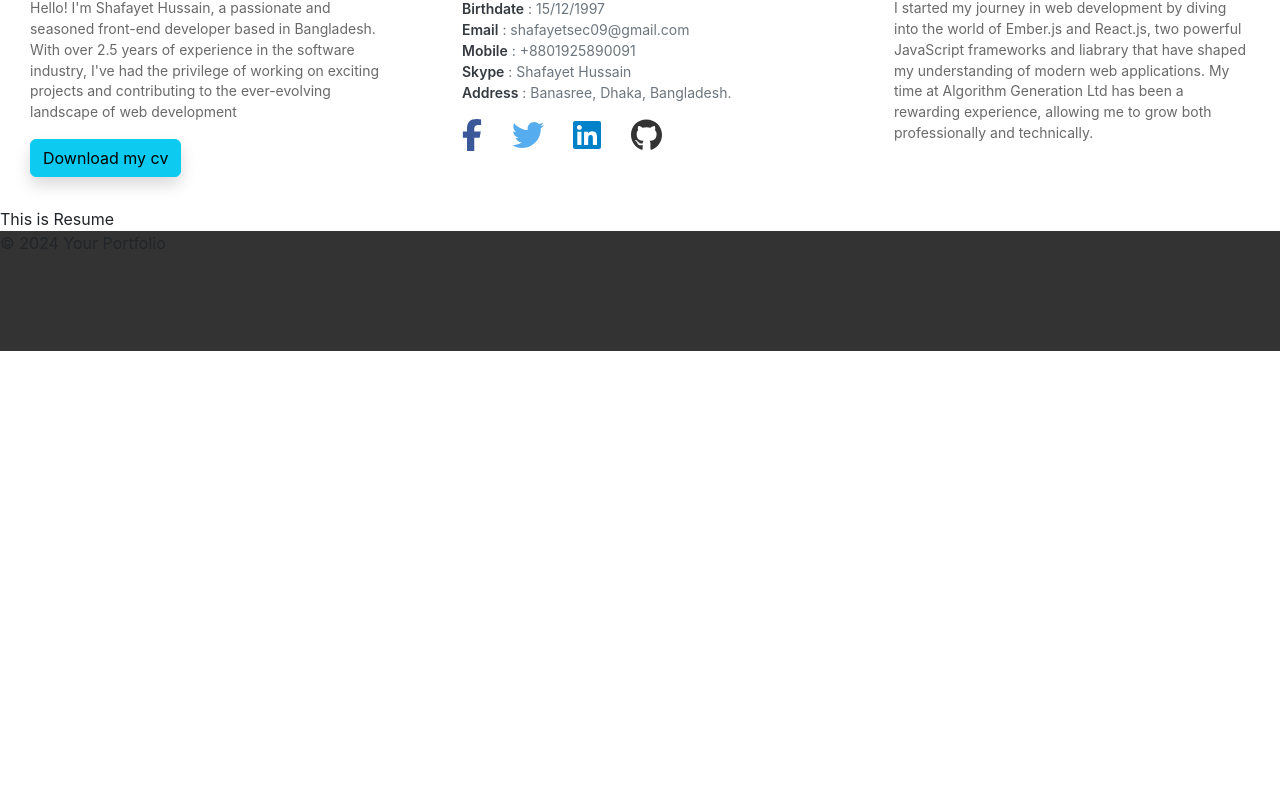
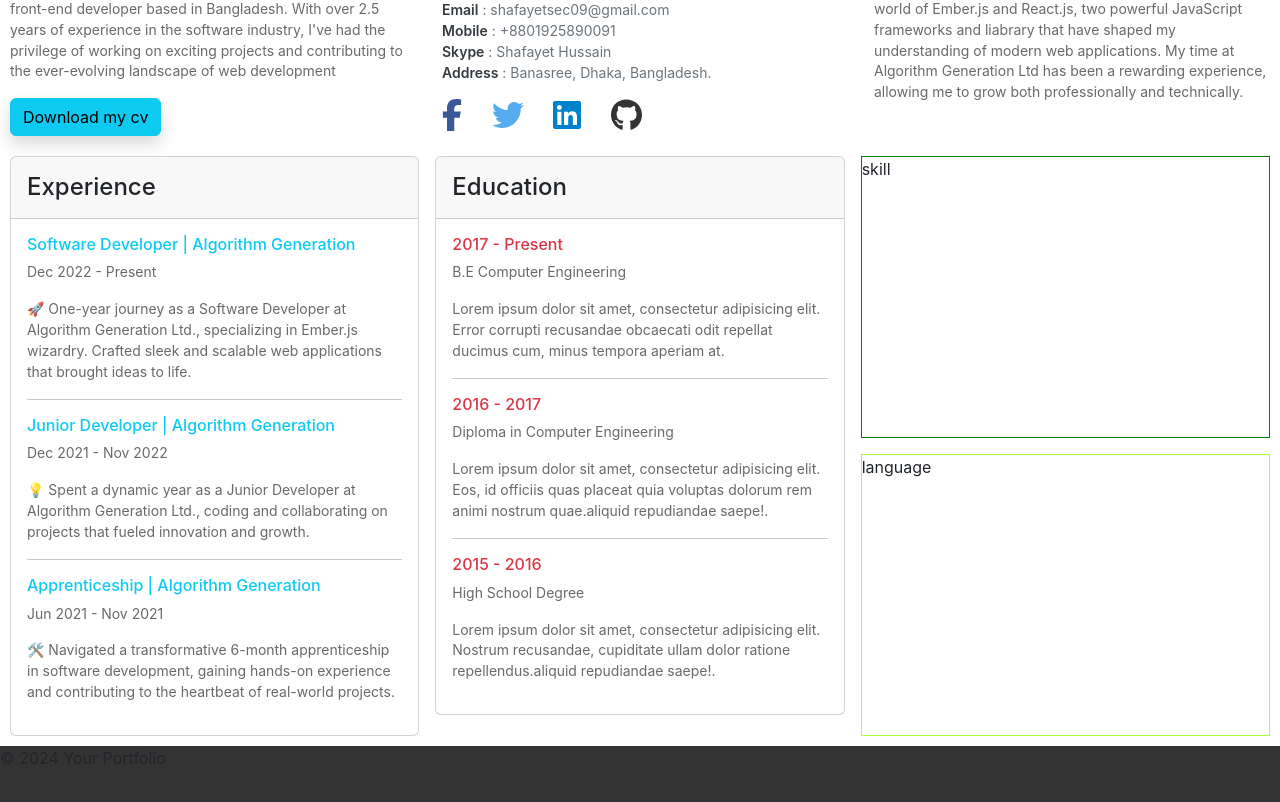
Before and after one commit to HussainShafayet/myportfolio, a React (Create React App) app: page /about in a window 1280 px wide. Shown: the part 932-1734 px from the top of the page. Before the commit the page ends 1283 px from the top, so only its background shows below. Built offline with nearby package versions, Linux system fonts and the light colour scheme.

Commit message:
resume experience update

```diff
--- a/src/components/maincontent/About.module.css
+++ b/src/components/maincontent/About.module.css
@@ -6,10 +6,10 @@
 }
 
 .description{
-    padding: 30px;
+    padding: 10px;
 }
 .personalInfo{
-    padding: 30px;
+    padding: 10px;
 }
 .info {
     color: #6c757d !important;
@@ -21,7 +21,7 @@
     color: #343a40;
 }
 .expertise{
-    padding: 30px;
+    padding: 10px;
 }
 
 .aboutP {
--- a/src/components/maincontent/Resume.js
+++ b/src/components/maincontent/Resume.js
@@ -1,7 +1,59 @@
-import React from 'react'
+import React from 'react';
+import styles from './Resume.module.css';
 
 export default function Resume() {
   return (
-    <div>This is Resume</div>
+    <>
+      <div className={styles.resumeContainer}>
+        <div className={`${styles.expertise}`}>
+          <div className="card">
+            <div className="card-header">
+            <div className="mt-2">
+              <h4>Experience</h4>
+              <span className="line"></span>
+            </div>
+            </div>
+            <div className="card-body">
+              <h6 className="title text-info">Software Developer | Algorithm Generation</h6>
+              <p>Dec 2022 - Present</p>
+              <p className="subtitle">🚀 One-year journey as a Software Developer at Algorithm Generation Ltd., specializing in Ember.js wizardry. Crafted sleek and scalable web applications that brought ideas to life.</p>
+              <hr />
+              <h6 className="title text-info">Junior Developer | Algorithm Generation</h6>
+              <p>Dec 2021 - Nov 2022</p>
+              <p className="subtitle">💡 Spent a dynamic year as a Junior Developer at Algorithm Generation Ltd., coding and collaborating on projects that fueled innovation and growth.</p>
+              <hr />
+              <h6 className="title text-info">Apprenticeship | Algorithm Generation</h6>
+              <p>Jun 2021 - Nov 2021</p>
+              <p className="subtitle">🛠️ Navigated a transformative 6-month apprenticeship in software development, gaining hands-on experience and contributing to the heartbeat of real-world projects.</p>
+            </div>
+          </div>
+        </div>
+        <div className={`${styles.education}`}>
+          <div className="card">
+            <div className="card-header">
+            <div className="mt-2">
+              <h4>Education</h4>
+              <span className="line"></span>
+            </div>
+            </div>
+            <div className="card-body">
+              <h6 className="title text-danger">2017 - Present</h6>
+              <p>B.E Computer Engineering</p>
+              <p className="subtitle">Lorem ipsum dolor sit amet, consectetur adipisicing elit. Error corrupti recusandae obcaecati odit repellat ducimus cum, minus tempora aperiam at.</p>
+              <hr />
+              <h6 className="title text-danger">2016 - 2017</h6>
+              <p>Diploma in Computer Engineering</p>
+              <p className="subtitle">Lorem ipsum dolor sit amet, consectetur adipisicing elit. Eos, id officiis quas placeat quia voluptas dolorum rem animi nostrum quae.aliquid repudiandae saepe!.</p>
+              <hr />
+              <h6 className="title text-danger">2015 - 2016</h6>
+              <p>High School Degree</p>
+              <p className="subtitle">Lorem ipsum dolor sit amet, consectetur adipisicing elit. Nostrum recusandae, cupiditate ullam dolor ratione repellendus.aliquid repudiandae saepe!.</p>
+            </div>
+          </div>
+        </div>
+        <div className={`${styles.skill}`}>skill</div>
+        <div className={`${styles.language}`}>language</div>
+      </div>
+    </>
   )
 }
--- /dev/null
+++ b/src/components/maincontent/Resume.module.css
@@ -0,0 +1,51 @@
+.resumeContainer{
+    width: 100%;
+    display: grid;
+    grid-template-columns: repeat(3, 1fr);
+    grid-template-rows: repeat(2, auto);
+    gap: 1rem;
+    padding: 10px;
+
+
+    /* Responsive styles */
+    @media (max-width: 768px) {
+        grid-template-columns: repeat(2, 1fr);
+        grid-template-rows: repeat(3, auto);
+    }
+
+    @media (max-width: 480px) {
+        grid-template-columns: 1fr;
+        grid-template-rows: repeat(4, auto);
+    }
+
+}
+
+.expertise{
+    grid-column: span 1;
+    grid-row: span 2;
+}
+.education{
+    grid-column: span 1;
+    grid-row: span 2;
+}
+
+.skill{
+    border: 1px solid green;
+    grid-column: span 1;
+    grid-row: span 1;
+}
+.language{
+    border: 1px solid greenyellow;
+    grid-column: span 1;
+    grid-row: span 1;
+}
+
+.resumeContainer .title {
+    font-size: calc(15px + (20 - 15) * ((100vw - 300px)/ (1300 - 300)));
+}
+
+.resumeContainer p{
+    font-size: calc(13px + (14 - 13) * ((100vw - 300px)/ (1300 - 300)));
+    opacity: .8;
+    color: #444;
+}
```
